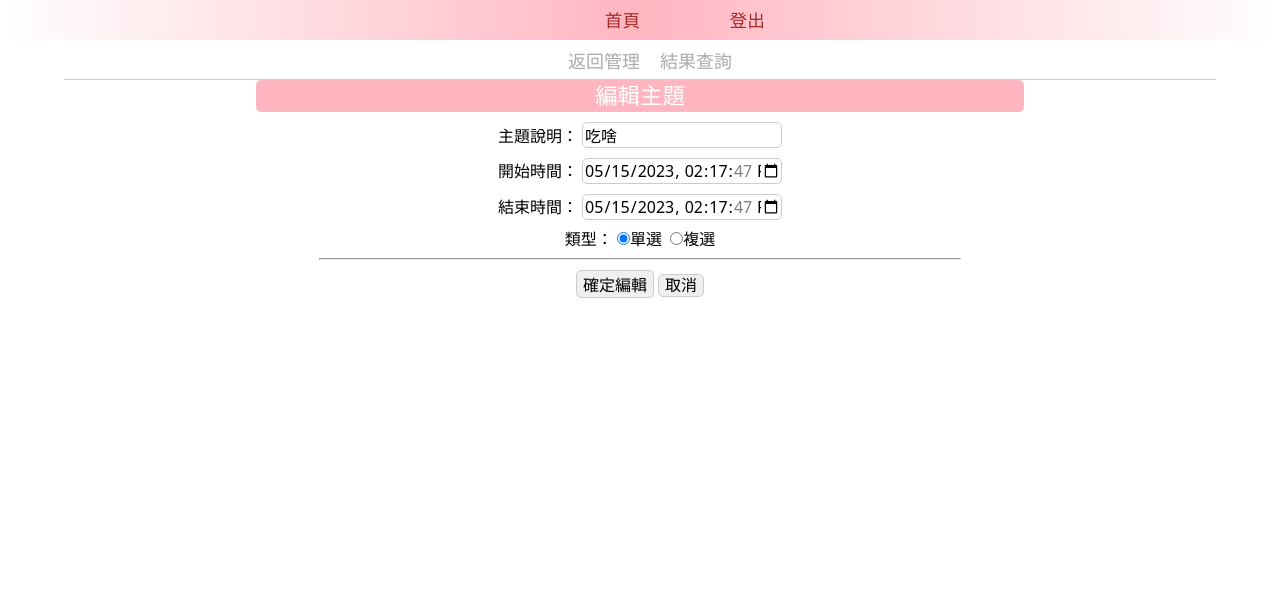
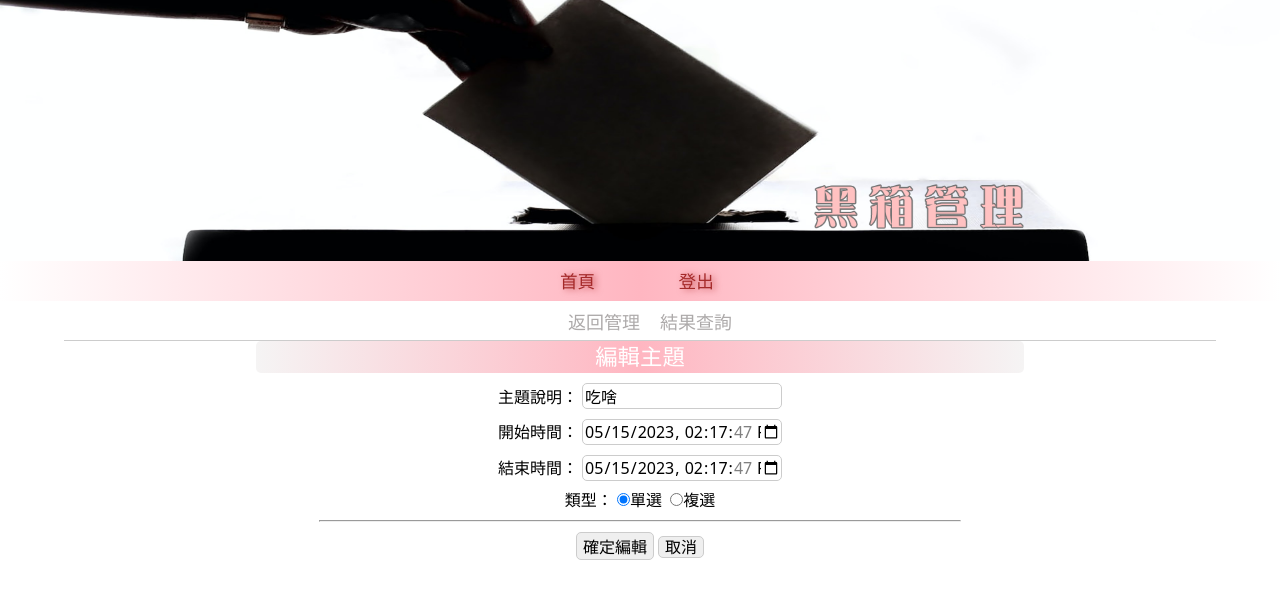
Before and after one commit to LDD1983/vote, a PHP site: page /back/edit_vote.php?id=1 in a window 1280 px wide. Shown: the top 613 px of the page. Before the commit the page ends 298 px from the top, so only its background shows below. Run offline with PHP 8.4, Linux system fonts and the light colour scheme; data comes from the database, SQL or seed files in the repository; data that the repository does not hold is empty.

Commit message:
css update

```diff
--- a/back/edit_vote.php
+++ b/back/edit_vote.php
@@ -21,12 +21,26 @@ $options = $pdo->query("select * from `options` where `subject_id`='{$_GET['id']
     <link rel="stylesheet" href="../css/reset.css">
     <link rel="stylesheet" href="../css/form.css">
     <script src="../Js/jquery-3.7.0.min.js"></script>
+    <style>
+        .img{
+            display: flex;
+        }
+        .img>img{
+            width: 100%;
+
+        }
+
+    </style>
+
 
 
 
 </head>
 
 <body>
+    <div class="img">
+        <img src="/img/vote2.png" alt="">
+    </div>
     <header>
         <a href="../index.php">首頁</a>
         <a href="logout.php">登出</a>
--- a/css/form.css
+++ b/css/form.css
@@ -18,7 +18,7 @@ form hr{
     width: 50%;
 }
 form h1{
-    background-color: lightpink;
+    background-image: linear-gradient(to right , #f5f4f4, lightpink, #f5f4f4);
     color: white;
     font-size: 1.4rem;
     width: 60%;
--- a/css/header.css
+++ b/css/header.css
@@ -8,6 +8,7 @@ header {
     /* position: fixed; */
     /* top: 0; */
     background-image: linear-gradient(to right, white, lightpink,white);
+    padding-right: 7%;
 }
 
 nav {
@@ -31,6 +32,7 @@ header>a {
     text-decoration: none;
     font-weight: 500;
     font-size: 1.1rem;
+    text-shadow: 3px 1px 6px #a10a0a8f;
 }
 
 nav>a {
@@ -41,7 +43,9 @@ nav>a {
     font-size: 18px;
 }
 
-header>a:hover,
+header>a:hover{
+    color: #9d9797;
+}
 nav>a:hover {
-    font-weight: 300;
+   color:#ff7b7b;
 }
```
Also changed, not shown: back/add_vote.php (+13 -0 lines), backend.php (+13 -13 lines), css/list.css (+7 -5 lines), index.php (+19 -8 lines).
